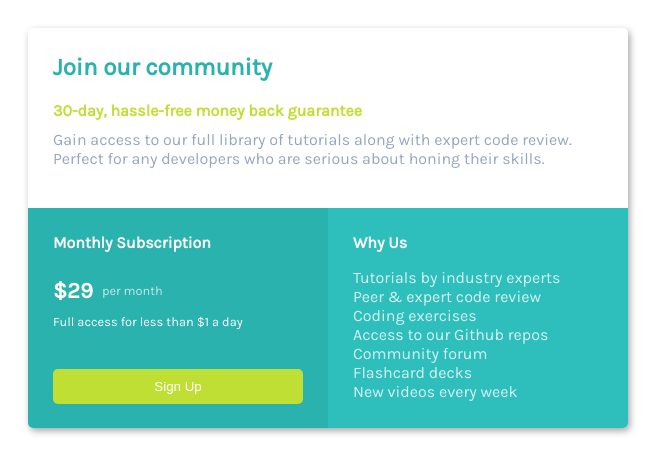
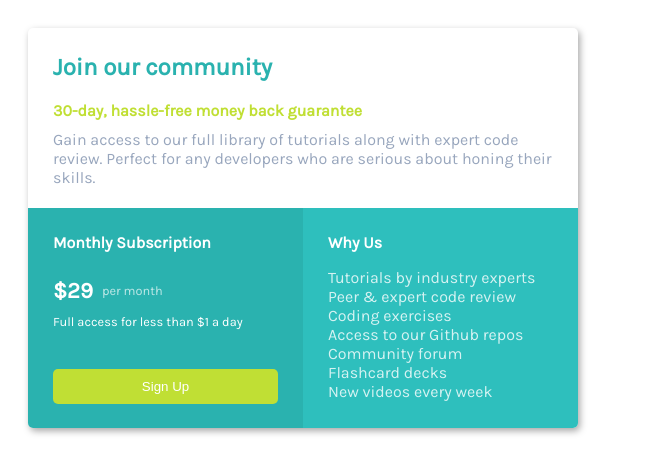
Before and after one commit to Danny-Yu-X/pricing-card-frontend-mentor-project, a plain HTML site: page index.html in a window 1280 px wide. Shown: the whole page, without its empty margins (0-671 px from the left). Drawn offline with Linux system fonts and the light colour scheme.

Commit message:
Update style.css

```diff
--- a/style.css
+++ b/style.css
@@ -18,8 +18,6 @@ h2, h4, p {
 }
 
 #card {
-  width: 600px;
-  height: 400px;
   box-shadow: 2px 3px 7px 0px rgba(0,0,0,0.35);
   border-radius: 5px;
   overflow: hidden;
@@ -39,7 +37,8 @@ h2, h4, p {
 
 #bottom-left-section {
   display: inline-block;
-  width: 50%;
+  /*width: 50%;*/
+  width: 100%;
   height: 100%;
   vertical-align: top;
   background-color: #2ab2af;
@@ -48,7 +47,8 @@ h2, h4, p {
 
 #bottom-right-section {
   display: inline-block;
-  width: 50%;
+  /*width: 50%;*/
+  width: 100%;
   height: 100%;
   vertical-align: top;
   background-color: #2EBFBD;
@@ -121,3 +121,24 @@ ul {
   font-size: 0.8 rem;
   opacity: 0.8;
 }
+
+/*
+Responsive web design!
+Mobile first approach (ideal)*/
+@media (min-width: 576px) {
+  #card {
+    width: 550px;
+    height: 400px;
+  }
+  #bottom-left-section, #bottom-right-section {
+    width: 50%;
+  }
+}
+
+/*Desktop first approach*/
+/*@media (max-width: 650px) {
+  #bottom-left-section, #bottom-right-section, #card {
+    width: 100%;
+    height: auto;
+  }
+}*/
```
